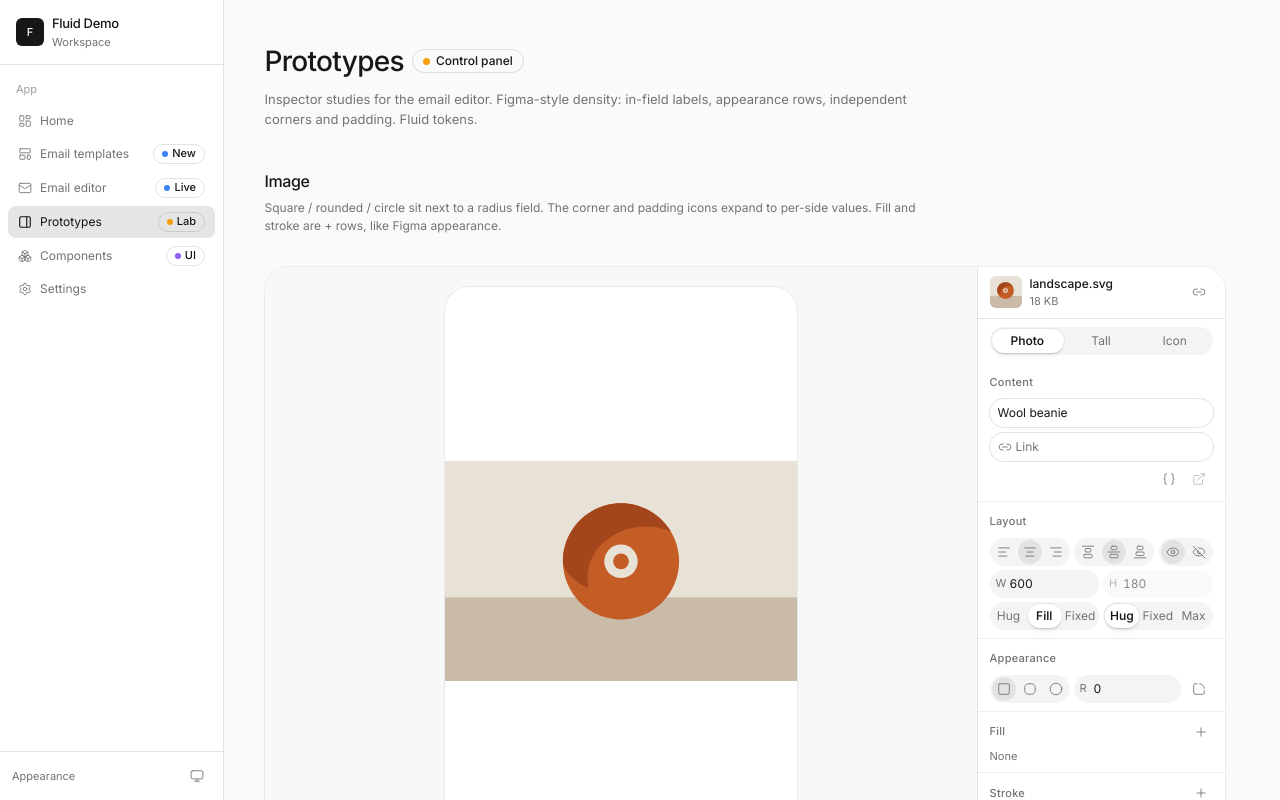
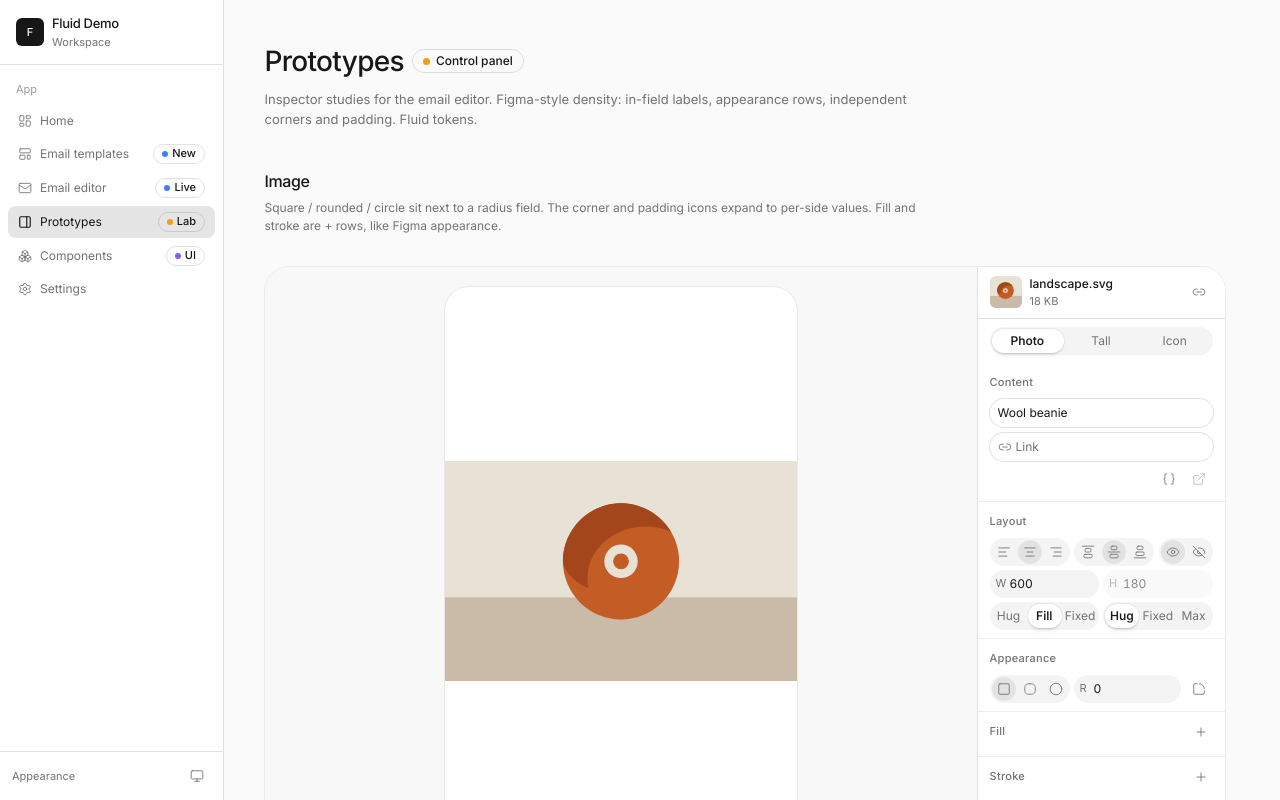
Before and after one commit to alexcp91/fluid-demo, a React (Vite) app: page /prototypes in a window 1280 px wide. Built offline with nearby package versions, Linux system fonts and the light colour scheme.

Commit message:
Drop empty Fill/Stroke labels and pin the file header while scrolling.
Co-authored-by: Alex Persson <alexcp91@users.noreply.github.com>

```diff
--- a/src/components/prototypes/image-prototype.tsx
+++ b/src/components/prototypes/image-prototype.tsx
@@ -344,7 +344,7 @@ function ImagePanel({
   return (
     <SizeProvider size="compact">
       <aside className="flex max-h-[28rem] w-full shrink-0 flex-col overflow-auto border-t border-border bg-card lg:max-h-none lg:w-[15.5rem] lg:border-t-0 lg:border-l">
-        <header className="flex items-center gap-2 border-b border-border px-3 py-2">
+        <header className="sticky top-0 z-10 flex items-center gap-2 border-b border-border bg-card px-3 py-2">
           <span className="flex h-8 w-8 shrink-0 overflow-hidden rounded-md bg-muted">
             <img
               src={resolvedSrc(state)}
@@ -579,9 +579,7 @@ function ImagePanel({
               : undefined
           }
         >
-          {chrome.background === "none" ? (
-            <p className="text-[11px] text-muted-foreground">None</p>
-          ) : (
+          {chrome.background === "none" ? null : (
             <AppearanceRow
               color={chrome.backgroundColor}
               onColorChange={(backgroundColor) =>
@@ -625,9 +623,7 @@ function ImagePanel({
                 }
               />
             </AppearanceRow>
-          ) : (
-            <p className="text-[11px] text-muted-foreground">None</p>
-          )}
+          ) : null}
         </FigSection>
 
         <FigSection title="Spacing">
```
